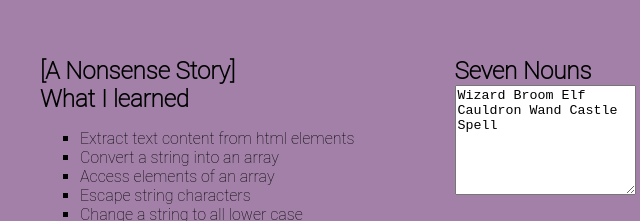
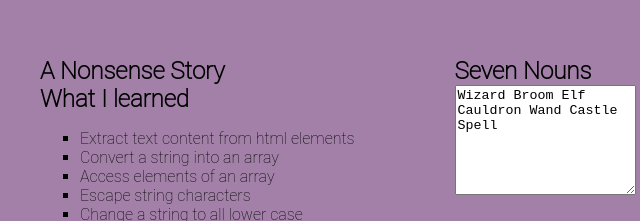
Before and after one commit to erinhancock794/DGM2760WebLanguages, a plain HTML site: page Unit6/index.html in a window 1280 px wide. Shown: the part 152-373 px from the top of the page, 38-678 px from the left. Drawn offline with Linux system fonts and the light colour scheme.

Commit message:
finish unit 6

```diff
--- a/Unit6/index.html
+++ b/Unit6/index.html
@@ -16,7 +16,7 @@
     <main>
         <div id='words'>
         <article>
-            <h1 id="">[A Nonsense Story]</h1>
+            <h1 id="">A Nonsense Story</h1>
 
             <h2>What I learned</h2>
             <ul class="objectives">
--- a/Unit6/styles/style.css
+++ b/Unit6/styles/style.css
@@ -50,9 +50,6 @@ main{
 }
 article{
     margin: 50px;
-
-
-
 }
 
 
```
Also changed, not shown: Unit6/js/main.js (+0 -13 lines).
